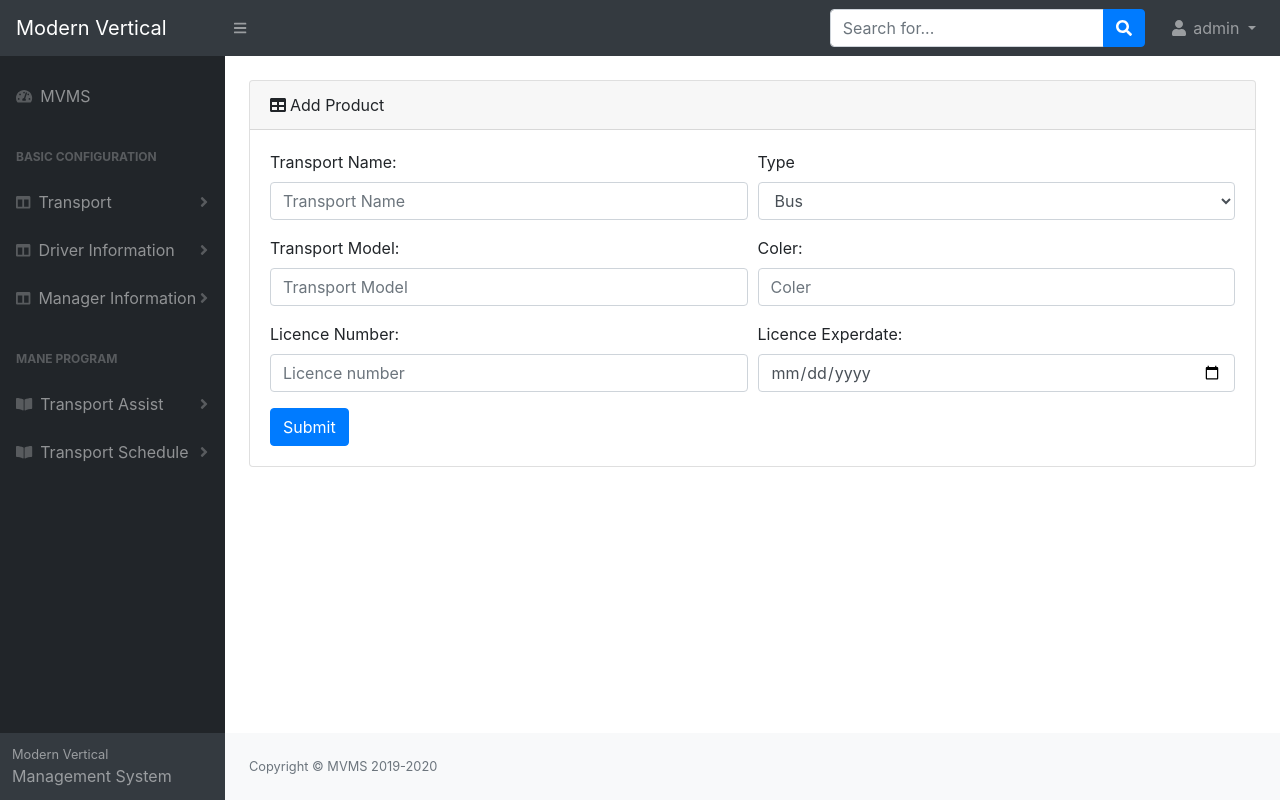
After one commit to FARHAN-TANVIR-7471/MODERN-VEHICLE-MANAGEMENT-SYSTEM, a Laravel app: page /transport-edit/1 in a window 1280 px wide. The commit adds this page. Run offline with Laravel 8, Linux system fonts and the light colour scheme; a user stored in the database is signed in; data comes from the database, SQL or seed files in the repository; data that the repository does not hold is empty; some libraries are stand-ins or nearby versions.

Commit message:
trransport edit and delete dode

```diff
--- a/app/Http/Controllers/TransportController.php
+++ b/app/Http/Controllers/TransportController.php
@@ -42,9 +42,11 @@ class TransportController extends Controller
         //
     }
 
-    public function edit(transport $transport)
+    public function edit($id)
     {
-        //
+        $transport = DB::table('transports')->where('id', $id)->first();
+        // dd($transport);
+        return view('admin.transportEdit',['transport' => $transport] );
     }
 
     /**
@@ -54,13 +56,23 @@ class TransportController extends Controller
      * @param  \App\Model\transport  $transport
      * @return \Illuminate\Http\Response
      */
-    public function update(Request $request, transport $transport)
+    public function update(Request $request)
     {
-        //
+        $transport = DB::table('transports')->where('id', $request->id)->update([
+            'name' => $request->input('name'),
+            'type' => $request->input('type'),
+            'mpdel' => $request->input('mpdel'),
+            'coler' => $request->input('coler'),
+            'licence_number' => $request->input('licence_number'),
+            'licence_experdate' => $request->input('licence_experdate'),
+
+        ]);
+        return redirect()->route('transport.index');
     }
 
-    public function destroy(transport $transport)
+    public function destroy($id)
     {
-        //
+        $transport = DB::table('transports')->where('id', $id)->delete();
+        return redirect()->route('transport.index');
     }
 }
--- a/resources/views/admin/login.blade.php
+++ b/resources/views/admin/login.blade.php
@@ -8,7 +8,8 @@
                                 <div class="card shadow-lg border-0 rounded-lg mt-5">
                                     <div class="card-header"><h3 class="text-center font-weight-light my-4">Login</h3></div>
                                     <div class="card-body">
-                                        <form>
+                                        <form method="POST" action="{{ route('login') }}">
+                                            @csrf
                                             <div class="form-group"><label class="small mb-1" for="inputEmailAddress">Email</label><input class="form-control py-4" id="inputEmailAddress" type="email" placeholder="Enter email address" /></div>
                                             <div class="form-group"><label class="small mb-1" for="inputPassword">Password</label><input class="form-control py-4" id="inputPassword" type="password" placeholder="Enter password" /></div>
                                             <div class="form-group">
--- a/resources/views/admin/partials/sidebar.blade.php
+++ b/resources/views/admin/partials/sidebar.blade.php
@@ -9,43 +9,68 @@
                     ><div class="sb-nav-link-icon"><i class="fas fa-tachometer-alt"></i></div>
                     MVMS
                 </a>
-                <div class="sb-sidenav-menu-heading">Interface</div>
-                <a class="nav-link collapsed" href="#" data-toggle="collapse" data-target="#collapseLayouts" aria-expanded="false" aria-controls="collapseLayouts"
+                {{-- <div class="sb-sidenav-menu-heading">Interface</div> --}}
+                <div class="sb-sidenav-menu-heading">Basic Configuration</div>
+                <a class="nav-link collapsed" href="#" data-toggle="collapse" data-target="#Transport" aria-expanded="false" aria-controls="collapseLayouts"
                     ><div class="sb-nav-link-icon"><i class="fas fa-columns"></i></div>
-                    Basic Configuration
+                    Transport
                     <div class="sb-sidenav-collapse-arrow"><i class="fas fa-angle-down"></i></div
                 ></a>
-                <div class="collapse" id="collapseLayouts" aria-labelledby="headingOne" data-parent="#sidenavAccordion">
+                <div class="collapse" id="Transport" aria-labelledby="headingOne" data-parent="#sidenavAccordion">
+                    <nav class="sb-sidenav-menu-nested nav">
+                        <a class="nav-link" href="{{URL::asset('/transport')}}">Transport</a>
+                        {{-- <a class="nav-link" href="{{URL::asset('/driver')}}">Driver Information</a>
+                        <a class="nav-link" href="{{URL::asset('/transportManager')}}">Manager Information</a> --}}
+                    </nav>
+                </div>
+                <a class="nav-link collapsed" href="#" data-toggle="collapse" data-target="#DriverInformation" aria-expanded="false" aria-controls="collapseLayouts"
+                    ><div class="sb-nav-link-icon"><i class="fas fa-columns"></i></div>
+                    Driver Information
+                    <div class="sb-sidenav-collapse-arrow"><i class="fas fa-angle-down"></i></div
+                ></a>
+                <div class="collapse" id="DriverInformation" aria-labelledby="headingOne" data-parent="#sidenavAccordion">
+                    <nav class="sb-sidenav-menu-nested nav">
+                        <a class="nav-link" href="{{URL::asset('/driver')}}">Driver Information</a>
+                        {{-- <a class="nav-link" href="{{URL::asset('/transportManager')}}">Manager Information</a> --}}
+                    </nav>
+                </div>
+                <a class="nav-link collapsed" href="#" data-toggle="collapse" data-target="#ManagerInformation" aria-expanded="false" aria-controls="collapseLayouts"
+                    ><div class="sb-nav-link-icon"><i class="fas fa-columns"></i></div>
+                    Manager Information
+                    <div class="sb-sidenav-collapse-arrow"><i class="fas fa-angle-down"></i></div
+                ></a>
+                <div class="collapse" id="ManagerInformation" aria-labelledby="headingOne" data-parent="#sidenavAccordion">
+                    <nav class="sb-sidenav-menu-nested nav">
+                        <a class="nav-link" href="{{URL::asset('/transportManager')}}">Manager Information</a>
+                    </nav>
+                </div>
+                {{-- <div class="collapse" id="collapseLayouts" aria-labelledby="headingOne" data-parent="#sidenavAccordion">
                     <nav class="sb-sidenav-menu-nested nav">
                         <a class="nav-link" href="{{URL::asset('/transport')}}">Transport</a>
                         <a class="nav-link" href="{{URL::asset('/driver')}}">Driver Information</a>
                         <a class="nav-link" href="{{URL::asset('/transportManager')}}">Manager Information</a>
                     </nav>
-                </div>
-                <a class="nav-link collapsed" href="#" data-toggle="collapse" data-target="#collapsePages" aria-expanded="false" aria-controls="collapsePages"
+                </div> --}}
+                <div class="sb-sidenav-menu-heading">Mane Program</div>
+                <a class="nav-link collapsed" href="#" data-toggle="collapse" data-target="#TransportAssist" aria-expanded="false" aria-controls="TransportAssist"
                     ><div class="sb-nav-link-icon"><i class="fas fa-book-open"></i></div>
-                    Mane Program
+                    Transport Assist
                     <div class="sb-sidenav-collapse-arrow"><i class="fas fa-angle-down"></i></div
                 ></a>
-                <div class="collapse" id="collapsePages" aria-labelledby="headingTwo" data-parent="#sidenavAccordion">
+                <div class="collapse" id="TransportAssist" aria-labelledby="headingTwo" data-parent="#sidenavAccordion">
                     <nav class="sb-sidenav-menu-nested nav">
                         <a class="nav-link" href="{{url('/transportAssociate')}}">Transport Assist</a>
+                    </nav>
+                </div>
+                <a class="nav-link collapsed" href="#" data-toggle="collapse" data-target="#TransportSchedule" aria-expanded="false" aria-controls="TransportSchedule"
+                    ><div class="sb-nav-link-icon"><i class="fas fa-book-open"></i></div>
+                    Transport Schedule
+                    <div class="sb-sidenav-collapse-arrow"><i class="fas fa-angle-down"></i></div
+                ></a>
+                <div class="collapse" id="TransportSchedule" aria-labelledby="headingTwo" data-parent="#sidenavAccordion">
+                    <nav class="sb-sidenav-menu-nested nav">
                         <a class="nav-link" href="{{url('/transportSchodule')}}">Transport Schedule</a>
-                        <!-- <a class="nav-link" href="{{url('#')}}">Completed Schedule</a> -->
                     </nav>
-                    <!-- <nav class="sb-sidenav-menu-nested nav accordion" id="sidenavAccordionPages">
-                        <a class="nav-link collapsed" href="#" data-toggle="collapse" data-target="#pagesCollapseAuth" aria-expanded="false" aria-controls="pagesCollapseAuth"
-                            >Authentication
-                            <div class="sb-sidenav-collapse-arrow"><i class="fas fa-angle-down"></i></div
-                        ></a>
-                        <div class="collapse" id="pagesCollapseAuth" aria-labelledby="headingOne" data-parent="#sidenavAccordionPages">
-                            <nav class="sb-sidenav-menu-nested nav">
-
-                                <a class="nav-link" href="{{url('/admin/register')}}">Create Admin</a>
-                                <a class="nav-link" href="{{url('/admin/password')}}">Accout Recovery</a>
-                            </nav>
-                        </div>
-                    </nav> -->
                 </div>
             </div>
         </div>
--- /dev/null
+++ b/resources/views/admin/transportEdit.blade.php
@@ -0,0 +1,105 @@
+@include('/admin/partials/header')
+@include('/admin/partials/nav')
+@include('/admin/partials/sidebar')
+
+<div id="layoutSidenav_content">
+    <main>
+        <div class="container-fluid">
+            <h1 class="mt-4"></h1>
+            {{-- <div class="breadcrumb mb-4 col-md-12 ">
+                <button type="button" class="btn btn-info m-1" id="addbtn"> Add Transport</button>
+                <button type="button" class="btn btn-info m-1" id="showbtn">Show Transport</button>
+            </div> --}}
+
+
+            <div class="card">
+                <div class="card-header"><i class="fas fa-table mr-1"></i>Add Product</div>
+                <div class="card-body">
+
+                    <form action="{{ route('transport.update') }}" method="post" enctype="multipart/form-data">
+                        @csrf
+                        <input type="hidden" name="id" value="{{ $transport->id }}">
+                        <div class="form-row">
+                            <div class="form-group col-md-6">
+                                <label for="exampleFormControlInput1">Transport Name: </label>
+
+                                <input type="text" name="name" class="form-control" placeholder="Transport Name" value="{{ $transport->name }}">
+                            </div>
+                            <div class="form-group col-md-6">
+                                {{csrf_field()}}
+                              <label for="exampleFormControlSelect1">Type</label>
+
+                                <select name="type" class="form-control" id="exampleFormControlSelect1">
+                                    <option {{ $transport->type=="bus" ? "selected" : '' }}  value="bus">Bus</option>
+                                    <option {{ $transport->type=="truck" ? "selected" : '' }} value="truck">Truck</option>
+                                    <option {{ $transport->type=="car" ? "selected" : '' }} value="car">Car</option>
+                                    <option {{ $transport->type=="microbus" ? "selected" : '' }} value="microbus">Micro Bus</option>
+                                </select>
+                            </div>
+                        </div>
+
+                        <div class="form-row">
+                            <div class="form-group col-md-6">
+                                <label for="exampleFormControlInput1">Transport Model: </label>
+                                {{csrf_field()}}
+                                <input type="text" name="mpdel" class="form-control" id="exampleFormControlInput1" placeholder="Transport Model" value="{{ $transport->mpdel }}">
+                            </div>
+
+                           <div class="form-group col-md-6">
+                                {{csrf_field()}}
+                              <label for="exampleFormControlInput1">Coler: </label>
+                                <input type="text" name="coler" class="form-control" placeholder="Coler" value="{{ $transport->coler }}">
+                            </div>
+
+                        </div>
+
+                        <div class="form-row">
+
+                            <div class="form-group col-md-6">
+                                <label for="exampleFormControlInput1">Licence Number: </label>
+                                {{csrf_field()}}
+                                <input type="text" name="licence_number" class="form-control" id="exampleFormControlInput1" placeholder="Licence number" value="{{ $transport->licence_number }}">
+                            </div>
+
+                            <div class="form-group col-md-6">
+                                <label for="exampleFormControlInput1">Licence Experdate: </label>
+                                {{csrf_field()}}
+                                <input type="date" class="form-control" id="start" name="licence_experdate" value="{{ $transport->licence_experdate }}">
+
+                            </div>
+                        </div>
+
+                        <button type="submit" class="btn btn-primary">Submit</button>
+
+                    </form>
+                </div>
+            </div>
+
+        </div>
+    </main>
+
+
+
+@include('/admin/partials/future')
+
+<script>
+    $(document).ready(function(){
+
+        $("#showbtn").hide();
+        $("#inputfild").hide();
+
+         $("#addbtn").click(function(){
+            $("#addbtn").hide();
+            $("#datatable").hide();
+            $("#showbtn").show();
+            $("#inputfild").show();
+        });
+
+        $("#showbtn").click(function(){
+            $("#addbtn").show();
+            $("#datatable").show();
+            $("#showbtn").hide();
+            $("#inputfild").hide();
+        });
+    });
+</script>
--- a/routes/web.php
+++ b/routes/web.php
@@ -36,7 +36,10 @@ Route::group(['middleware' => ['auth', 'admin']], function(){
 	Route::get('/dashboard','HomeController@adminIndex')->name('admin.dashboard');
 
 	/*transport*/
-	Route::get('/transport','TransportController@index');
+	Route::get('/transport','TransportController@index')->name("transport.index");
+	Route::get('/transport-edit/{id}','TransportController@edit')->name('transport.edit');
+	Route::post('/transport-update','TransportController@update')->name('transport.update');
+	Route::get('/transport-delete/{id}','TransportController@destroy')->name('transport.destroy');
 	/*product type insert*/
 	Route::post('/transportinsert','TransportController@store');
 	/*Driver*/
```
Also changed, not shown: resources/views/admin/transport.blade.php (+7 -0 lines).
